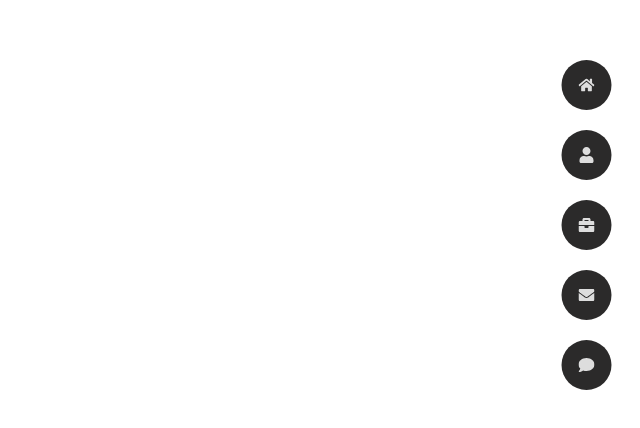
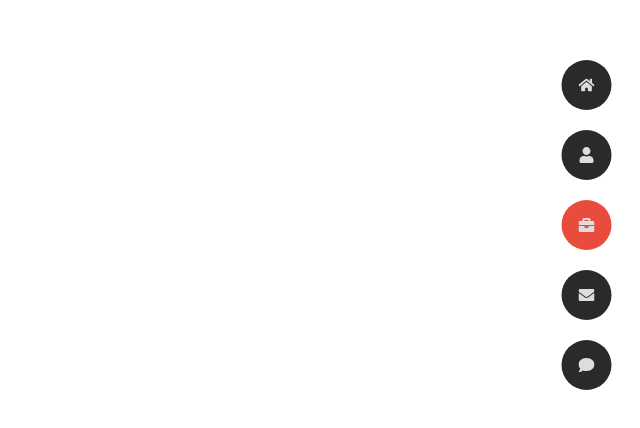
Before and after one commit to kaayush71/portfolio, a React (Create React App) app: page /work in a window 1280 px wide. Shown: the part 190-618 px from the top of the page, without its empty margins (640-1280 px from the left). Built offline with nearby package versions, Linux system fonts and the light colour scheme; the HTML template or start-up script is replaced by a standard one.

Commit message:
fixed active class on links

```diff
--- a/src/components/navbar/navbar.jsx
+++ b/src/components/navbar/navbar.jsx
@@ -1,17 +1,54 @@
 import React from 'react';
 import styles from './navbar.module.scss';
 import NavbarIcon from '../navbarIcon/navbarIcon';
+import { NavLink } from 'react-router-dom';
 
 export default function Navbar() {
   return (
     <section>
       {/* Desktop Navbar  */}
       <div className={styles.dcontainer}>
-        <NavbarIcon home text="home" path="/" />
-        <NavbarIcon user text="user" path="/about" />
-        <NavbarIcon portfolio text="portfolio" path="/work" />
-        <NavbarIcon contact text="contact" path="/contact" />
-        <NavbarIcon blog text="blogs" path="/blog" />
+        <NavLink
+          exact
+          to="/"
+          className={styles.link}
+          activeClassName={styles.active}
+        >
+          <NavbarIcon home text="home" path="/" />
+        </NavLink>
+        <NavLink
+          className={styles.link}
+          exact
+          to="/about"
+          activeClassName={styles.active}
+        >
+          <NavbarIcon user text="user" path="/about" />
+        </NavLink>
+        <NavLink
+          className={styles.link}
+          exact
+          to="/work"
+          activeClassName={styles.active}
+        >
+          <NavbarIcon portfolio text="portfolio" path="/work" />
+        </NavLink>
+
+        <NavLink
+          className={styles.link}
+          exact
+          to="/contact"
+          activeClassName={styles.active}
+        >
+          <NavbarIcon contact text="contact" path="/contact" />
+        </NavLink>
+        <NavLink
+          className={styles.link}
+          exact
+          to="/blog"
+          activeClassName={styles.active}
+        >
+          <NavbarIcon blog text="blogs" path="/blog" />
+        </NavLink>
       </div>
     </section>
   );
--- a/src/components/navbar/navbar.module.scss
+++ b/src/components/navbar/navbar.module.scss
@@ -11,3 +11,23 @@
   transform: translate(-5%, -50%);
   z-index: 100;
 }
+
+.active {
+  background-color: var(--red) !important;
+  // background: white;
+  position: relative;
+  z-index: 10;
+  // width: 40px;
+  border-radius: 50%;
+  // position: absolute;
+  height: 50px;
+  margin: 10px 0;
+  // margin-top: 20px;
+  // width: 50px;
+}
+.link {
+  background: #2b2a2a;
+  height: 50px;
+  margin: 10px 0;
+  border-radius: 50%;
+}
--- a/src/components/navbarIcon/navbarIcon.jsx
+++ b/src/components/navbarIcon/navbarIcon.jsx
@@ -1,39 +1,23 @@
-import React, { useState } from 'react';
+import React from 'react';
 import styles from './navbarIcon.module.scss';
-import { Link } from 'react-router-dom';
 import { FaHome } from 'react-icons/fa';
 import { FaUser } from 'react-icons/fa';
 import { FaBriefcase } from 'react-icons/fa';
 import { FaEnvelope } from 'react-icons/fa';
 import { FaComment } from 'react-icons/fa';
 
-const Navbar = ({ home, user, portfolio, contact, blog, text, path }) => {
-  const [active, setActive] = useState();
-
-  function handleClick() {
-    // home = false;
-    setActive(true);
-  }
+const Navbar = ({ home, user, portfolio, contact, blog, text }) => {
   return (
-    <div
-      onClick={() => handleClick()}
-      className={
-        active
-          ? styles.iconbox_active
-          : // : home
-            // ? styles.iconbox_active
-            styles.iconbox
-      }
-    >
+    <div className={styles.iconbox}>
       {home && <FaHome className={styles.iconbox_icon} />}
       {user && <FaUser className={styles.iconbox_icon} />}
       {portfolio && <FaBriefcase className={styles.iconbox_icon} />}
       {contact && <FaEnvelope className={styles.iconbox_icon} />}
       {blog && <FaComment className={styles.iconbox_icon} />}
 
-      <Link to={path} className={styles.iconbox_link}>
+      <div className={styles.iconbox_link}>
         <h2 className={styles.iconbox_link__text}>{text}</h2>
-      </Link>
+      </div>
     </div>
   );
 };
--- a/src/components/navbarIcon/navbarIcon.module.scss
+++ b/src/components/navbarIcon/navbarIcon.module.scss
@@ -1,6 +1,4 @@
 .iconbox {
-  // background-color: var(--red);
-  background: #2b2a2a;
   width: 50px;
   height: 50px;
   display: flex;
@@ -9,17 +7,15 @@
   justify-content: center;
   border-radius: 35px;
   padding: 0px;
-  margin: 10px 0;
-  // margin-left: 100px;
   position: relative;
   transition: all 0.2s ease;
 
   &:hover {
     background-color: var(--red);
+    color: white;
   }
 
   &_icon {
-    // color: white;
     color: #ddd;
     position: absolute;
     pointer-events: none;
@@ -31,8 +27,8 @@
     padding: 0;
     width: 50px;
     height: 50px;
-    transition: all 1s ease-in;
     cursor: pointer;
+    border-radius: 50%;
 
     &:hover h2 {
       z-index: 2;
@@ -52,18 +48,15 @@
       color: rgb(255, 255, 255);
       line-height: 50px;
       font-weight: 500;
-      //   transition: all 0.3s;
       border-radius: 30px;
       text-transform: uppercase;
       padding: 0 25px 0 30px;
       height: 50px;
       font-size: 15px;
       transition: all 0.2s ease-out;
-      // border-radius: 35px 0 0 35px;
       margin: 0;
 
       &:hover {
-        // z-index: 2;
         opacity: 1;
         right: 27px;
         margin: 0;
@@ -74,19 +67,3 @@
     }
   }
 }
-
-.iconbox_active {
-  background-color: var(--red);
-  // background: #2b2a2a;
-  width: 50px;
-  height: 50px;
-  display: flex;
-  flex-direction: row-reverse;
-  align-items: center;
-  justify-content: center;
-  border-radius: 35px;
-  padding: 0px;
-  margin: 10px 0;
-  // margin-left: 100px;
-  position: relative;
-}
```
